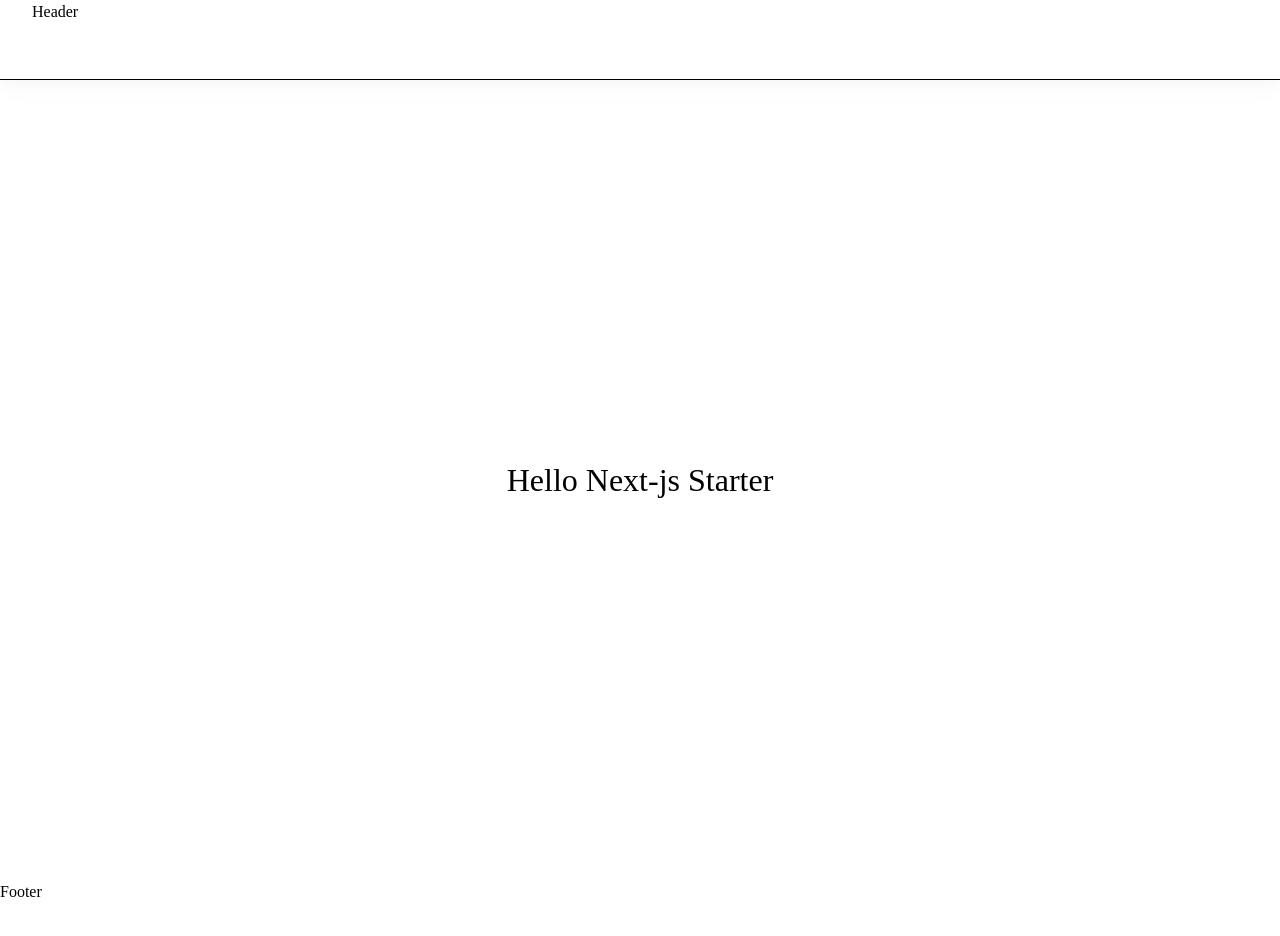
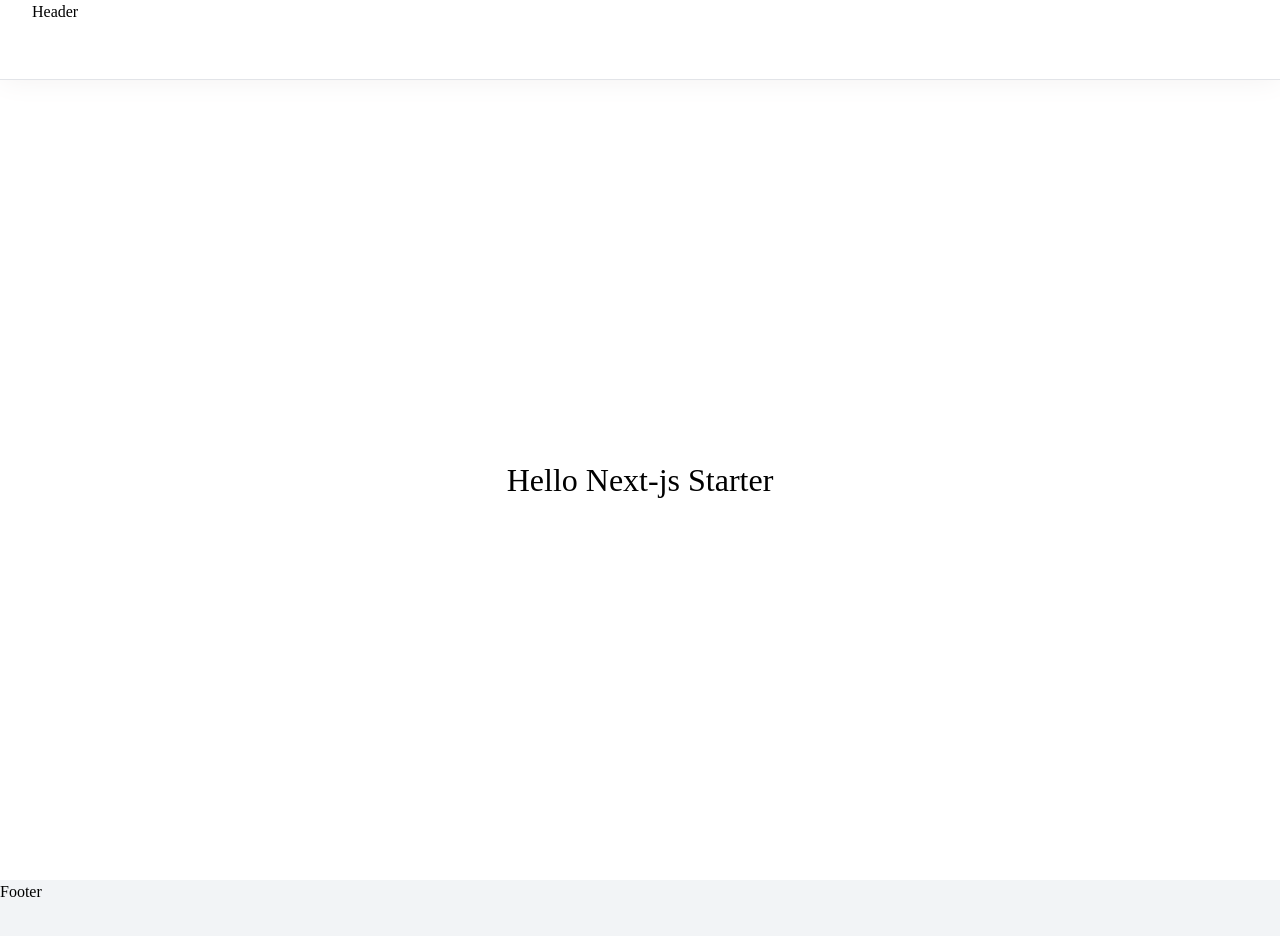
Before and after one commit to WISUNGWON/nextjs-starter, a Next.js app: page / in a window 1280 px wide. Shown: the top 936 px of the page. Built offline with nearby package versions, Linux system fonts and the light colour scheme; a web font is replaced by a local one.

Commit message:
feat: theme 추가

```diff
--- a/src/styles/themes/theme.ts
+++ b/src/styles/themes/theme.ts
@@ -3,11 +3,15 @@ export const theme = {
     white: "#FFFFFF",
 
     gray5: "#FAFAFB",
-
+    slategray10: "#F2F4F6",
+    slategray20: "#E2E4E8",
+    slategray40: "#B0B7BC",
+    slategray60: "#646F7C",
+    slategray80: "#393E43",
     blue5: "#F1F3FF",
 
     yellow10: "#F2CF8A",
-
+    primary: "#00B140",
     pink10: "#FCF0F1",
   },
 };
```
Also changed, not shown: src/styles/themes/ThemeType.ts (+6 -2 lines).
